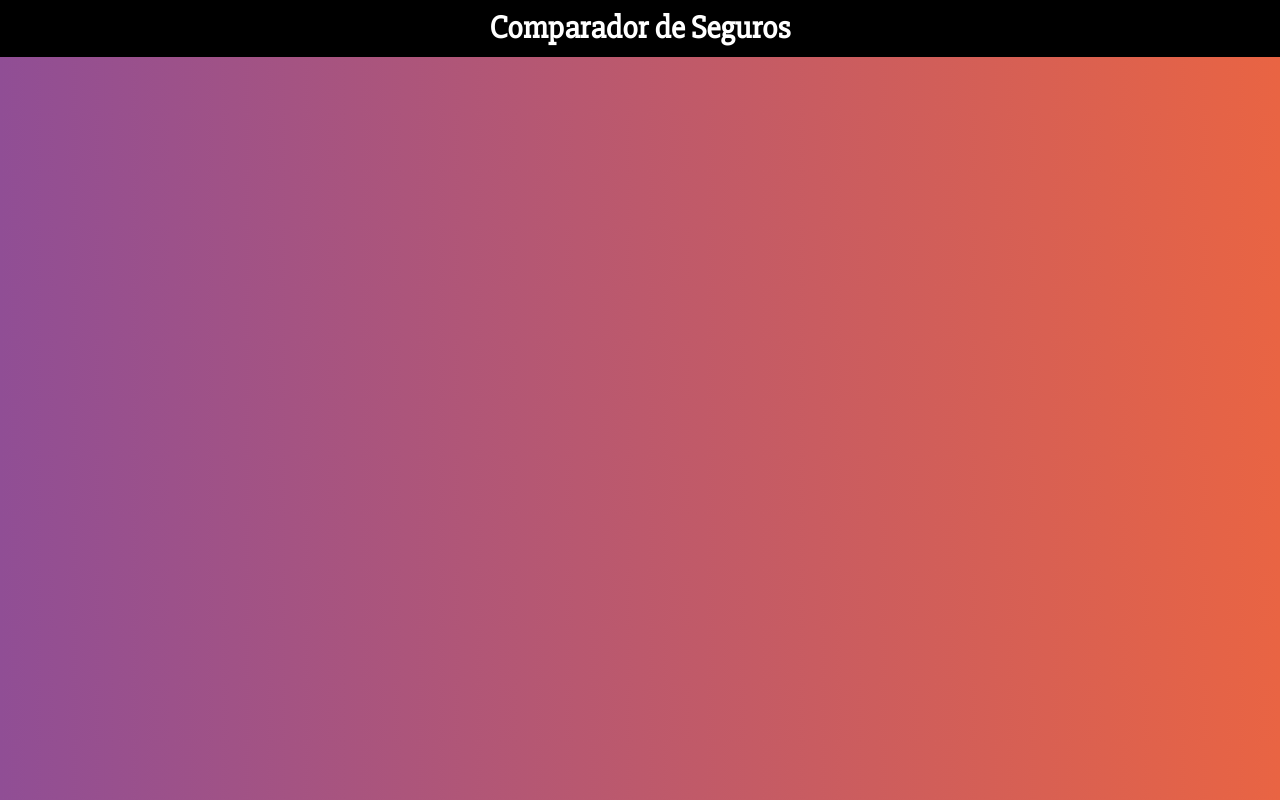
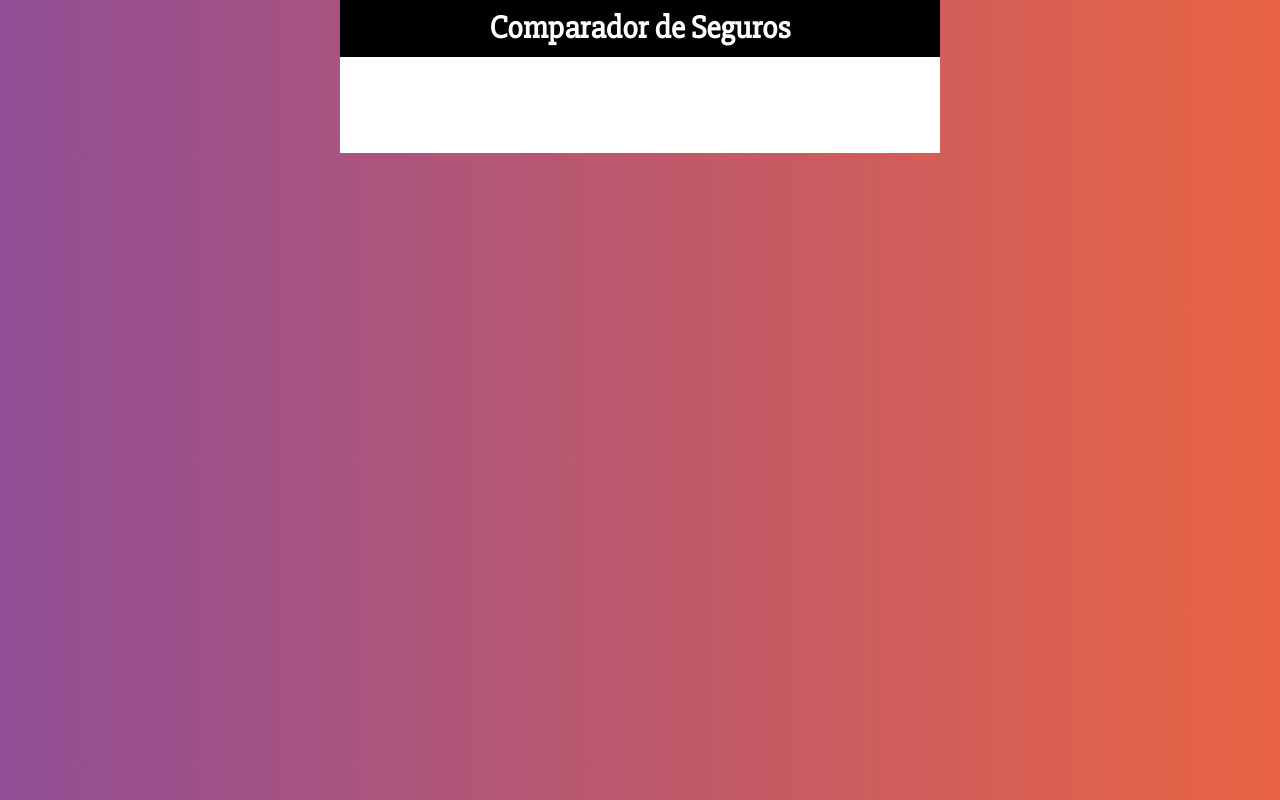
Before and after one commit to pipe473/Comparador-Precios, a React (Create React App) app: page / in a window 1280 px wide. Built offline with nearby package versions, Linux system fonts and the light colour scheme.

Commit message:
Creando un contenedor para mi header con Style components y preparando donde iran los estilos de mi formulario

```diff
--- a/src/App.js
+++ b/src/App.js
@@ -1,11 +1,28 @@
 import React from 'react';
 import Header from './components/Header';
 
+import styled from '@emotion/styled';
+
+const Contenedor = styled.div`
+  max-width: 600px;
+  margin: 0 auto;
+`;
+
+const ContenedorFormulario = styled.div`
+  background-color: #FFF;
+  padding: 3rem;
+`;
+
 function App() {
   return (
-    <Header
-      titulo = 'Comparador de Seguros'
-    />
+    <Contenedor>
+      <Header
+        titulo = 'Comparador de Seguros'
+      />
+      <ContenedorFormulario>
+
+      </ContenedorFormulario>
+    </Contenedor>
   );
 }
 
```
